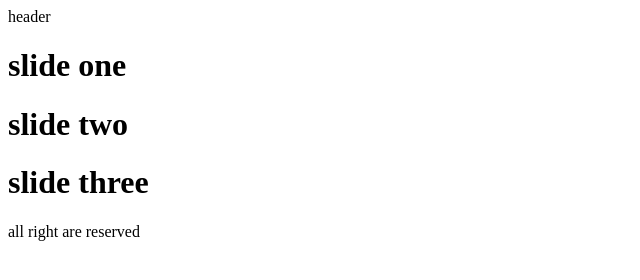
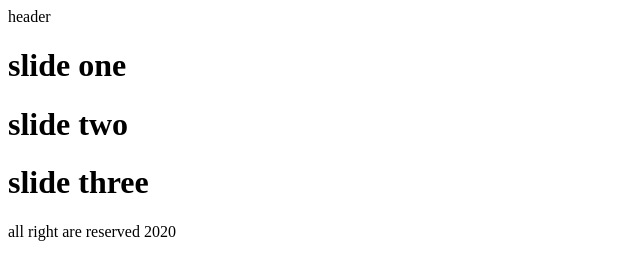
Before and after one commit to fatemehsalmanii/github-project, a plain HTML site: page index.html in a window 1280 px wide. Shown: the full height of the page, 0-640 px from the left. Drawn offline with Linux system fonts and the light colour scheme.

Commit message:
year added footer

```diff
--- a/index.html
+++ b/index.html
@@ -16,7 +16,7 @@
         <h1>slide three</h1>
     </div>
     <footer>
-        all right are reserved
+        all right are reserved 2020
     </footer>
 </body>
 </html>
```
